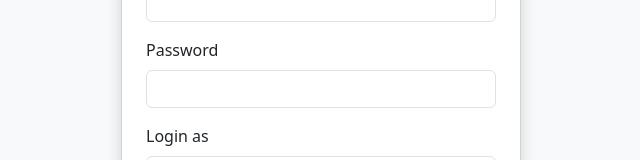
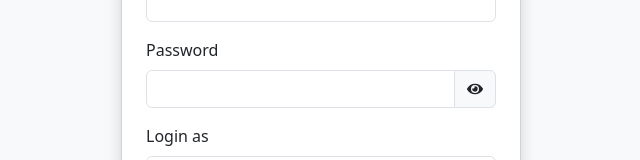
Before and after one commit to Student-Aaditya/alumini_front, a React (Vite) app: page / in a window 1280 px wide. Shown: the part 329-489 px from the top of the page, without its empty margins (319-959 px from the left). Built offline with nearby package versions, Linux system fonts and the light colour scheme.

Commit message:
Adding login page

```diff
--- a/src/pages/Login.jsx
+++ b/src/pages/Login.jsx
@@ -1,12 +1,13 @@
-import React from "react";
+import React, { useState } from "react";
 import { useForm } from "react-hook-form";
 import { useNavigate } from "react-router-dom";
-// import axios from "axios";
+import axios from "axios";
+import { FaEye, FaEyeSlash } from "react-icons/fa";
 
 const Login = () => {
   const navigate = useNavigate();
+  const [showPassword, setShowPassword] = useState(false);
 
-  // react-hook-form
   const {
     register,
     handleSubmit,
@@ -21,12 +22,12 @@ const Login = () => {
 
   const onSubmit = async (data) => {
     try {
-      // const res = await axios.post("http://127.0.0.1:7023/user/login", {
-      //   email: data.email,
-      //   password: data.password,
-      // });
+      const res = await axios.post("http://127.0.0.1:7023/user/login", {
+        email: data.email,
+        password: data.password,
+      });
 
-      // console.log(res.data);
+      console.log(res.data);
 
       if (data.role === "admin") {
         navigate("/admin/Students");
@@ -36,8 +37,8 @@ const Login = () => {
         navigate("/alumni/Professional_Details");
       }
     } catch (err) {
-      console.log(err);
-      alert("Invalid login credentials");
+      console.log(err.response?.data || err);
+      alert(err.response?.data?.msg || "Invalid login credentials");
     }
   };
 
@@ -47,6 +48,7 @@ const Login = () => {
         <h3 className="text-center mb-4">CampusConnect Login</h3>
 
         <form onSubmit={handleSubmit(onSubmit)}>
+          {/* Email */}
           <div className="mb-3">
             <label className="form-label">Email address</label>
             <input
@@ -65,25 +67,31 @@ const Login = () => {
             )}
           </div>
 
+          {/* Password with eye icon */}
           <div className="mb-3">
             <label className="form-label">Password</label>
-            <input
-              type="password"
-              className={`form-control ${errors.password ? "is-invalid" : ""}`}
-              {...register("password", {
-                required: "Password is required",
-                pattern: {
-                  value: /^(?=.*[A-Z])(?=.*\d).{8,}$/,
-                  message:
-                    "Password must be at least 8 characters, include 1 uppercase letter and 1 number.",
-                },
-              })}
-            />
+            <div className="input-group">
+              <input
+                type={showPassword ? "text" : "password"}
+                className={`form-control ${
+                  errors.password ? "is-invalid" : ""
+                }`}
+                {...register("password", { required: "Password is required" })}
+              />
+              <span
+                className="input-group-text"
+                style={{ cursor: "pointer" }}
+                onClick={() => setShowPassword(!showPassword)}
+              >
+                {showPassword ? <FaEyeSlash /> : <FaEye />}
+              </span>
+            </div>
             {errors.password && (
               <div className="text-danger small">{errors.password.message}</div>
             )}
           </div>
 
+          {/* Role */}
           <div className="mb-3">
             <label className="form-label">Login as</label>
             <select
```
